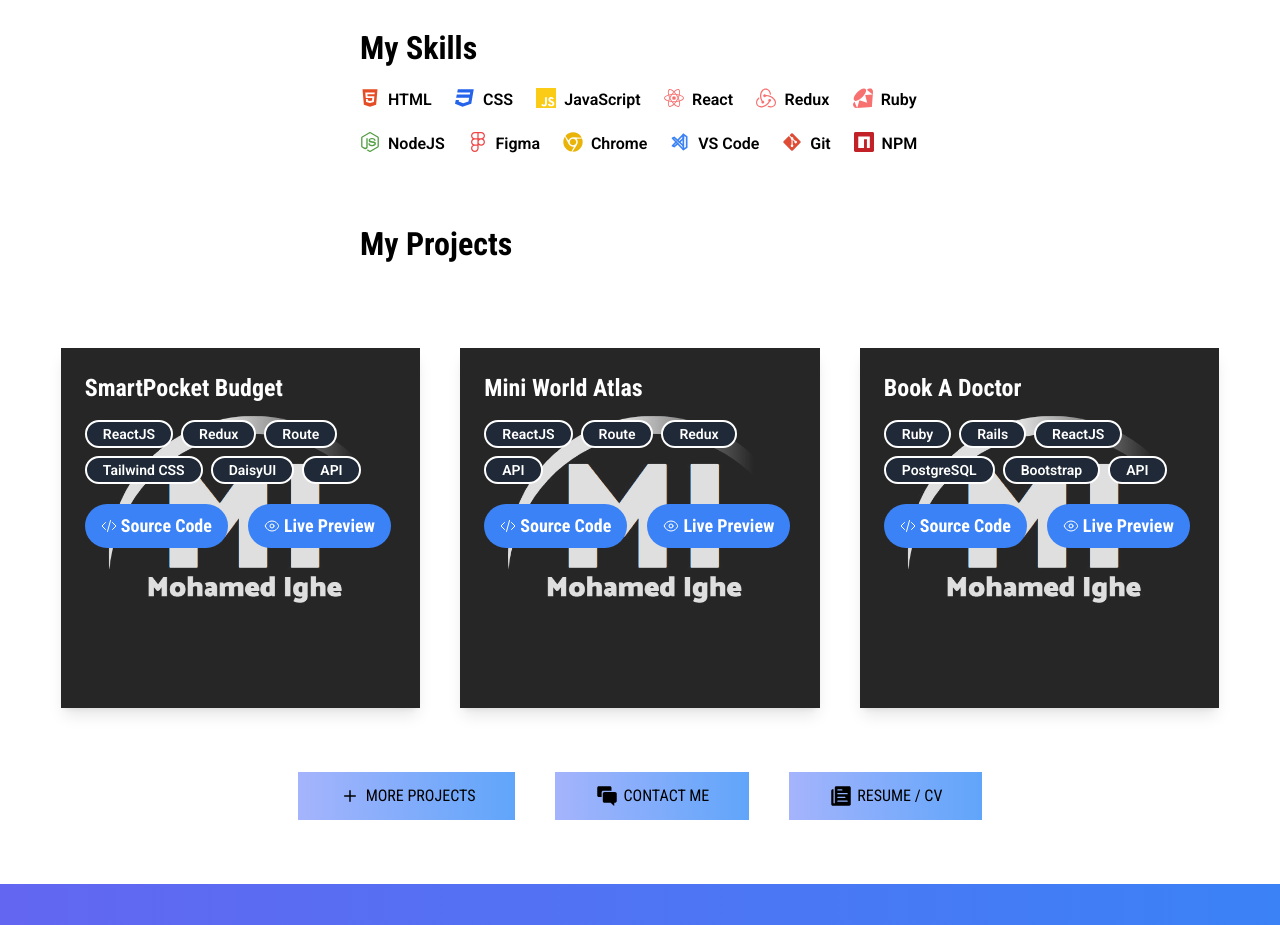
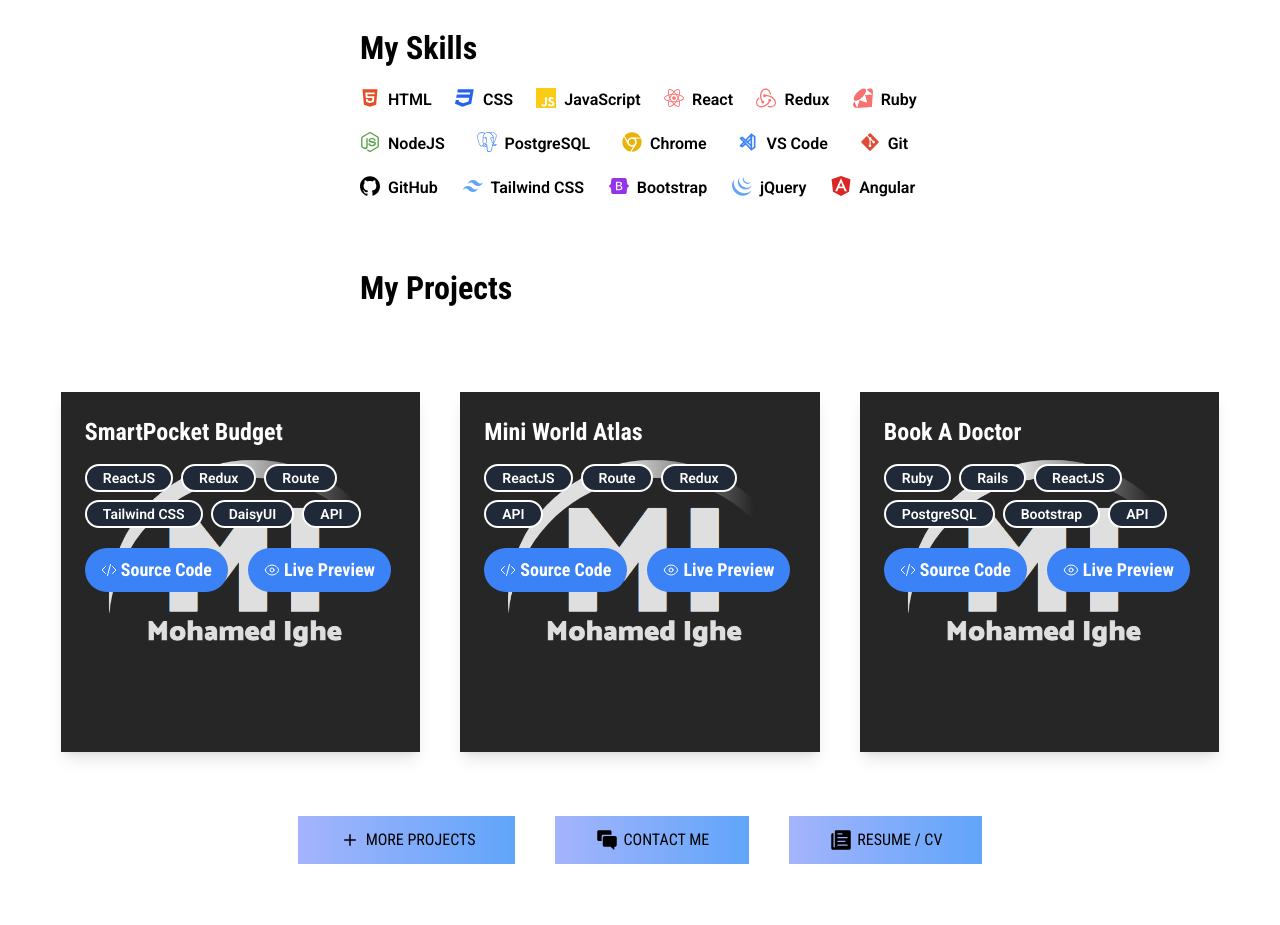
Before and after one commit to katarighe/my-portfolio-website, a React (Vite) app: page / in a window 1280 px wide. Shown: the part 1440-2365 px from the top of the page. Built offline with nearby package versions, Linux system fonts and the light colour scheme.

Commit message:
Update the skills

```diff
--- a/src/pages/Home.jsx
+++ b/src/pages/Home.jsx
@@ -3,14 +3,17 @@ import { useState, useEffect } from "react";
 import { Link } from "react-router-dom";
 import { FaReact, FaCss3, FaHtml5, FaChrome, FaGitAlt } from "react-icons/fa";
 import {
-  SiDaisyui,
   SiJavascript,
   SiNodedotjs,
-  SiFigma,
-  SiNpm,
+  SiPostgresql,
+  SiGithub,
   SiReact,
   SiRedux,
   SiRuby,
+  SiTailwindcss,
+  SiBootstrap,
+  SiJquery,
+  SiAngular,
 } from "react-icons/si";
 import { IoIosChatboxes } from "react-icons/io";
 import { IoIosAdd } from "react-icons/io";
@@ -34,11 +37,15 @@ function Home() {
     { name: "Redux", icon: <SiRedux />, color: "text-red-400" },
     { name: "Ruby", icon: <SiRuby />, color: "text-red-400" },
     { name: "NodeJS", icon: <SiNodedotjs />, color: "text-[#539E43]" },
-    { name: "Figma ", icon: <SiFigma />, color: "text-red-500" },
+    { name: "PostgreSQL ", icon: <SiPostgresql />, color: "text-blue-500" },
     { name: "Chrome", icon: <FaChrome />, color: "text-yellow-500" },
     { name: "VS Code", icon: <TbBrandVscode />, color: "text-blue-500" },
     { name: "Git", icon: <FaGitAlt />, color: "text-[#DE4C36]" },
-    { name: "NPM", icon: <SiNpm />, color: "text-[#C12127]" },
+    { name: "GitHub", icon: <SiGithub />, color: "text-black" },
+    { name: "Tailwind CSS", icon: <SiTailwindcss />, color: "text-blue-400" },
+    { name: "Bootstrap", icon: <SiBootstrap />, color: "text-purple-600" },
+    { name: "jQuery", icon: <SiJquery />, color: "text-blue-400" },
+    { name: "Angular", icon: <SiAngular />, color: "text-red-600" },
   ];
 
   const [projects, setProjects] = useState([
```
